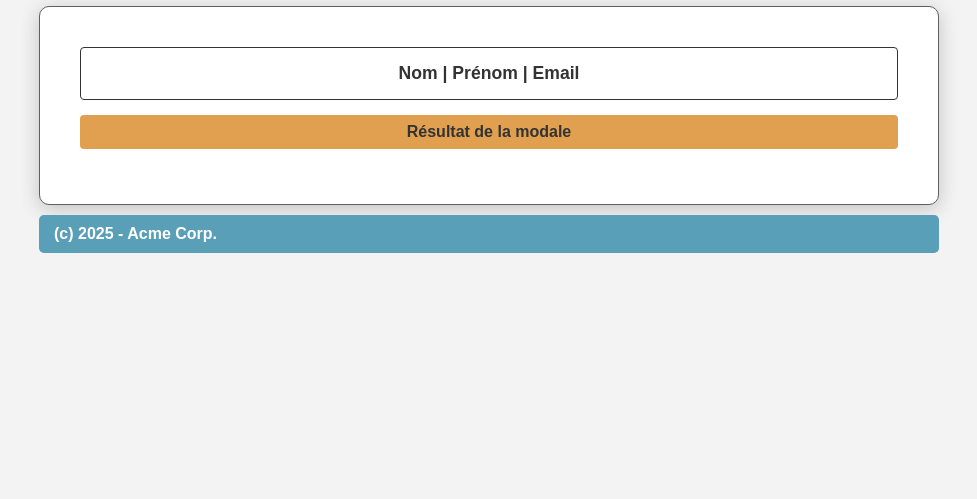
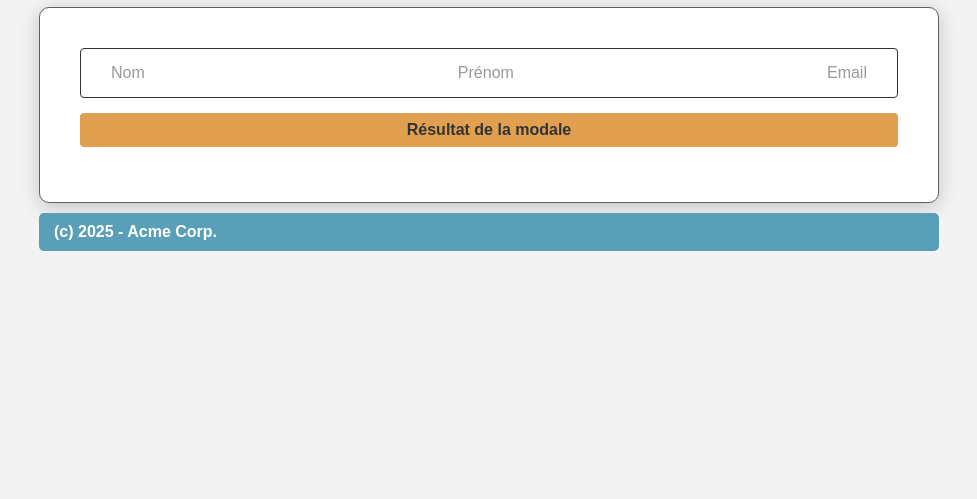
Before and after one commit to AlainTardif/contact-book, a website: page index.html in a window 1280 px wide. Shown: the part 301-800 px from the top of the page, without its empty margins (151-1128 px from the left). Drawn offline with Linux system fonts and the light colour scheme; no server answers.

Commit message:
Fix formulaire - texte gris et réparti gauche/centre/droite

```diff
--- a/css/style.css
+++ b/css/style.css
@@ -63,16 +63,15 @@ body {
 }
 
 /* Formulaire affichage */
-/* Formulaire affichage */
 .form-display {
-  padding: 15px;
+  display: flex;
+  justify-content: space-between;
+  padding: 15px 30px;
   border: 1px solid #333;
   border-radius: 4px;
   margin-bottom: 15px;
-  text-align: center;
-  font-size: 1.1rem;
-  font-weight: bold;
-  color: #333;
+  font-size: 1rem;
+  color: #999;
 }
 
 
--- a/index.html
+++ b/index.html
@@ -21,7 +21,9 @@
 
       <!-- Ligne Nom / Prénom / Email -->
       <div class="form-display">
-        Nom | Prénom | Email
+        <span>Nom</span>
+  <span>Prénom</span>
+  <span>Email</span>
       </div>
 
       <!-- Séparateur résultat -->
```
